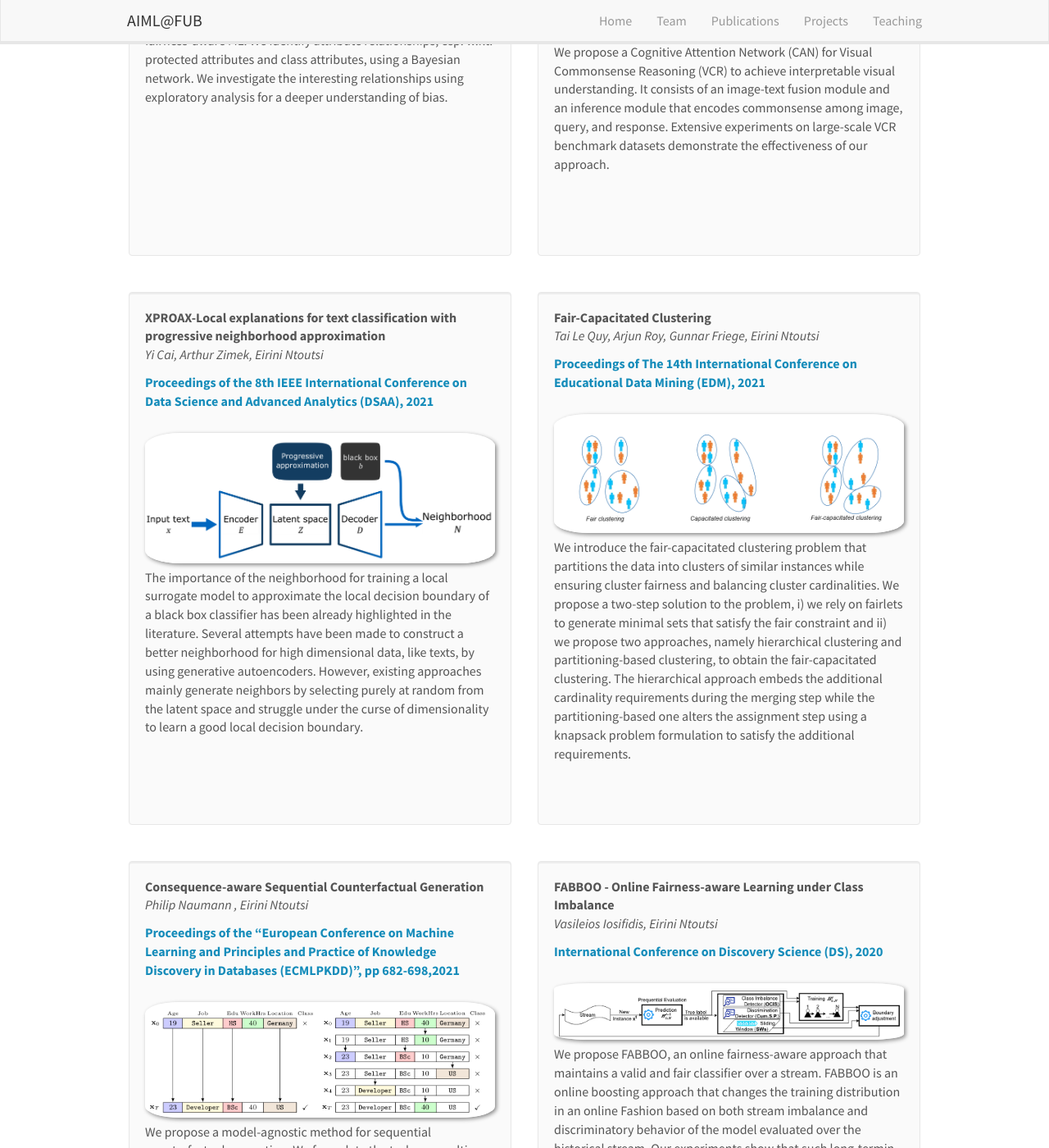
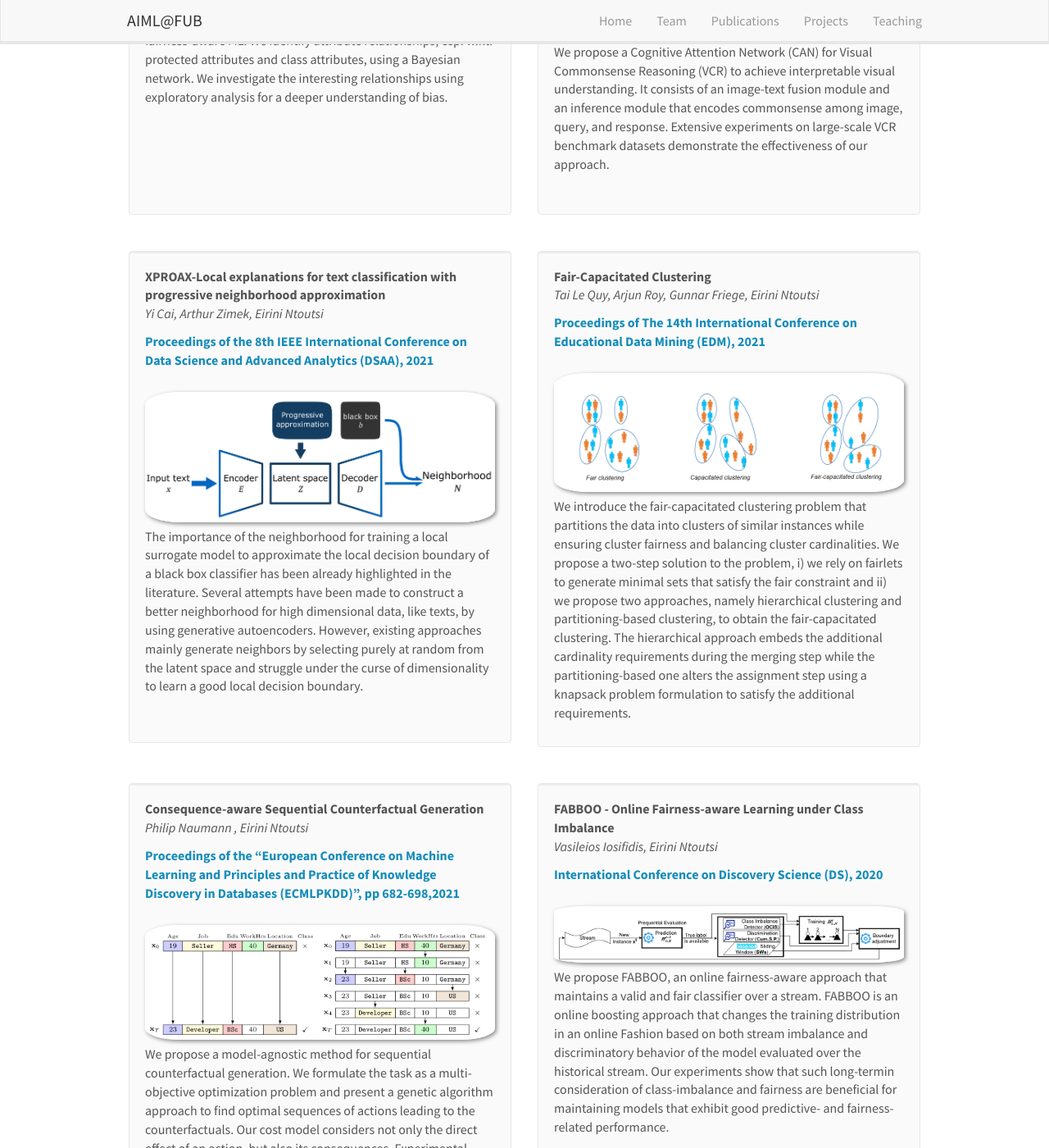
Before and after one commit to AIML-research/AIML-research.github.io, a Jekyll site: the page built from _pages/publications.md, in a window 1280 px wide and 1400 px high, scrolled down 539 px. Shown: the whole window at 82% size. Built offline with Jekyll 4.4.1, drawn with Linux system fonts in a browser that asks for light colours; nearby versions of some CDN libraries.

Commit message:
Update _wells.scss

```diff
--- a/_sass/bootstrap/_wells.scss
+++ b/_sass/bootstrap/_wells.scss
@@ -5,7 +5,7 @@
 
 // Base class
 .well {
-  min-height: 650px;
+  min-height: 600px;
   padding: 19px;
   margin-bottom: 20px;
   background-color: $well-bg;
```
